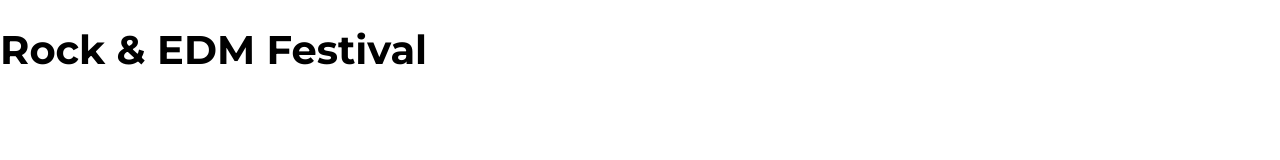
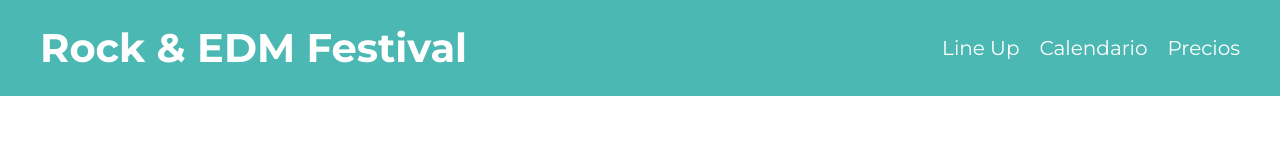
Before and after one commit to louysdev/festival-musica, a website: page index.html in a window 1280 px wide. Drawn offline with Linux system fonts and the light colour scheme.

Commit message:
Aplicando SASS al Header y Nav

```diff
--- a/gulpfile.js
+++ b/gulpfile.js
@@ -12,7 +12,7 @@ function css(done) {
 function minificarcss() {
     return src("./src/scss/app.scss")
     .pipe(sass({
-        outputStyle: "compressed"
+        outputStyle: "expanded"
     }))
     .pipe(dest("./build/css"))
 }
--- a/index.html
+++ b/index.html
@@ -8,7 +8,18 @@
     <link rel="stylesheet" href="./build/css/app.css">
 </head>
 <body>
-    <h1>Rock & EDM Festival</h1>
+
+    <header class="header">
+        <div class="contenedor contenido-header">
+            <h1>Rock & EDM Festival</h1>
+            <nav class="navegacion-principal">
+                <a href="#">Line Up</a>
+                <a href="#">Calendario</a>
+                <a href="#">Precios</a>
+            </nav>
+        </div>
+    </header>
+
 
 </body>
 </html>
--- a/src/scss/app.scss
+++ b/src/scss/app.scss
@@ -2,3 +2,4 @@
 @import url('https://fonts.googleapis.com/css2?family=Montserrat:wght@300;400;700;900&display=swap');
 @import "./base/variables";
 @import "./base/globales";
+@import "./layout/header";
--- a/src/scss/base/_globales.scss
+++ b/src/scss/base/_globales.scss
@@ -24,6 +24,9 @@ a {
 img {
     max-width: 100%;
 }
+h1, h2, h3 {
+    margin: 0;
+}
 h1 {
     font-size: 4rem;
     font-weight: $bold
--- a/src/scss/base/_variables.scss
+++ b/src/scss/base/_variables.scss
@@ -18,3 +18,4 @@ $bold: 700;
 $black: 900;
 
 // Separaciones
+$separacion: 5rem;
--- /dev/null
+++ b/src/scss/layout/_header.scss
@@ -0,0 +1,29 @@
+.header {
+    background-color: $verde;
+
+    .contenido-header {
+        padding: $separacion / 2 0;
+        display: flex;
+        justify-content: space-between;
+        align-items: center;
+    }
+
+    h1 {
+        color: $blanco;
+    }
+}
+
+.navegacion-principal {
+
+    display: flex;
+    gap: 2rem;
+
+    a {
+        color: $blanco;
+        font-size: 2rem;
+
+        &:hover {
+            color: $amarillo;
+        }
+    }
+}
```
Also changed, not shown: build/css/app.css.
